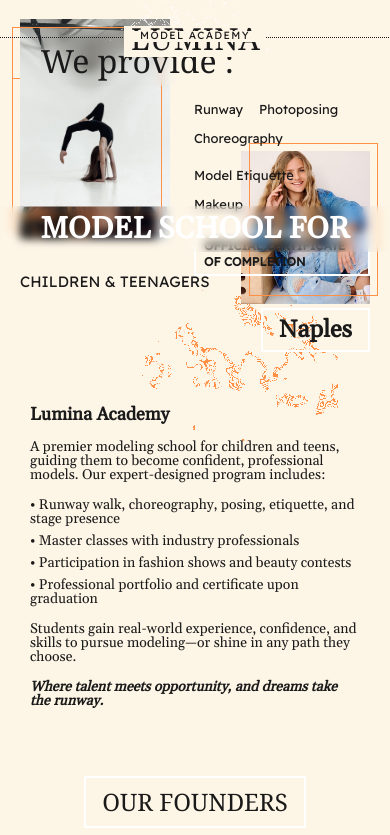
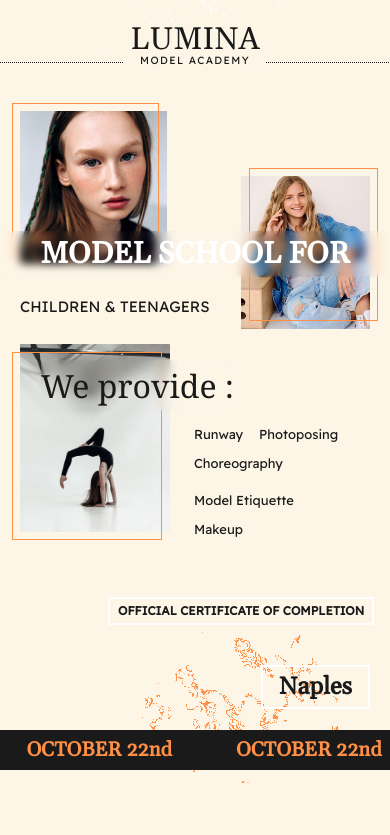
Before and after one commit to shanehobson/lumina, a Next.js app: page / in a window 390 px wide. Shown: the top 835 px of the page. Built offline with nearby package versions, Linux system fonts and the light colour scheme.

Commit message:
MObile styles

```diff
--- a/src/app/globals.css
+++ b/src/app/globals.css
@@ -76,4 +76,129 @@
       margin-left: -70px !important;
     }
   }
+
+  /* Media query for screens < 1050px */
+  @media (max-width: 1049px) {
+    /* Move October 22nd banner down more */
+    .october-banner-top {
+      margin-top: 50px !important;
+    }
+
+    /* Move mobile We provide section down by 60px */
+    .we-provide-mobile {
+      margin-top: 80px !important;
+    }
+
+    /* Move Naples text container up by 100px */
+    .naples-mobile-container {
+      margin-top: -100px !important;
+    }
+
+    /* Move Naples text up by 100px */
+    .naples-text-mobile {
+      bottom: 120px !important;
+    }
+
+    /* Move orange squiggles up by 20px */
+    .orange-squiggles-mobile {
+      transform: translateY(-30px) !important;
+    }
+
+    /* Remove LUMINA text downward translation on mobile and add space above */
+    .lumina-heading {
+      transform: translateY(0) !important;
+      margin-top: 25px !important;
+    }
+  }
+
+  /* Media query for screens <= 700px */
+  @media (max-width: 700px) {
+    /* Move Naples text down by 40px */
+    .naples-text-mobile {
+      bottom: 80px !important;
+    }
+
+    /* Move orange squiggles down slightly */
+    .orange-squiggles-mobile {
+      transform: translateY(-15px) !important;
+    }
+  }
+
+  /* Media query for screens < 570px */
+  @media (max-width: 569px) {
+    /* Move Naples text down by 20px more */
+    .naples-text-mobile {
+      bottom: 60px !important;
+    }
+  }
+
+  /* Media query for screens <= 550px */
+  @media (max-width: 550px) {
+    /* Move certificate text left to prevent wrapping */
+    .certificate-text-mobile {
+      margin-left: -10px !important;
+    }
+  }
+
+  /* Media query for screens <= 520px */
+  @media (max-width: 520px) {
+    /* Make top section taller */
+    .hero-section-container {
+      padding-bottom: 120px !important;
+    }
+
+    /* Move October 22nd banner up by 40px more (was 175px, now 135px) */
+    .october-banner-top {
+      margin-top: 135px !important;
+    }
+
+    /* Move Naples text down 40px total (was 205px, now 165px) */
+    .naples-text-mobile {
+      bottom: 165px !important;
+    }
+
+    /* Move orange squiggles down 25px (was -50px, now -25px) */
+    .orange-squiggles-mobile {
+      transform: translateY(-25px) !important;
+    }
+
+    /* Move Lumina Academy section up by 60px */
+    .lumina-academy-section {
+      margin-top: -60px !important;
+    }
+  }
+
+  /* Media query for screens < 470px */
+  @media (max-width: 469px) {
+    /* Make the image under "We provide" smaller */
+    .we-provide-mobile .relative.w-\\[40\\%\\] {
+      width: 32% !important;
+    }
+
+    /* Move certificate text left and make it 1px smaller */
+    .certificate-text-mobile {
+      margin-left: -20px !important;
+      font-size: 11px !important;
+    }
+  }
+
+  /* Media query for screens ≤ 440px */
+  @media (max-width: 440px) {
+    /* Move certificate text down 40px and left 66px, make 1px larger */
+    .certificate-text-mobile {
+      margin-left: -86px !important;
+      transform: translateY(50px) !important;
+      font-size: 12px !important;
+    }
+
+    /* Move Naples text down 10px */
+    .naples-text-mobile {
+      bottom: 155px !important;
+    }
+
+    /* Move October 22nd banner down 20px */
+    .october-banner-top {
+      margin-top: 155px !important;
+    }
+  }
 }
--- a/src/app/page.tsx
+++ b/src/app/page.tsx
@@ -19,7 +19,7 @@ export default function Home() {
                 />
               </div>
               <h1
-                className="font-gelasio font-normal text-[31.32px] min-[600px]:text-[33px] desktop:text-[52px] leading-none tracking-normal desktop:mb-0 desktop:pb-6 relative z-10 bg-lumina-cream"
+                className="font-gelasio font-normal text-[31.32px] min-[600px]:text-[33px] desktop:text-[52px] leading-none tracking-normal desktop:mb-0 desktop:pb-6 relative z-10 bg-lumina-cream lumina-heading"
                 style={{ transform: "translateY(26px)" }}
               >
                 LUMINA
@@ -152,8 +152,53 @@ export default function Home() {
             </div>
           </div>
 
+          {/* We Provide Section - Mobile Only (before October banner) */}
+          <div className="desktop:hidden mt-20 relative we-provide-mobile">
+            <div className="flex items-start gap-6">
+              {/* Left Image with border */}
+              <div className="relative w-[40%] min-w-[150px] aspect-[4/5]">
+                <div className="absolute inset-0 overflow-hidden">
+                  <Image
+                    src="/assets/9ec7bb2f03d7b306c00e807cba726828cff54d1c.jpg"
+                    alt="Model doing backbend in white studio"
+                    fill
+                    className="object-cover"
+                  />
+                </div>
+                <div className="absolute bottom-[-8px] left-[-8px] w-full h-full border border-[#ff9045] pointer-events-none"></div>
+                {/* We provide text overlay */}
+                <h3 className="absolute top-4 -right-16 text-[32px] min-[600px]:text-[36px] font-serif">
+                  <span className="backdrop-blur-sm px-0 py-0 inline-block">
+                    We provide :
+                  </span>
+                </h3>
+              </div>
+
+              {/* Right side text */}
+              <div className="flex-1 pt-20 max-w-xs">
+                <ul className="space-y-2 text-[13px] min-[600px]:text-[15px] font-readex font-normal">
+                  <li className="flex gap-4 sm:gap-8">
+                    <span>Runway</span>
+                    <span>Photoposing</span>
+                  </li>
+                  <li className="flex gap-4 sm:gap-8 flex-wrap">
+                    <span>Choreography</span>
+                    <span>Model Etiquette</span>
+                  </li>
+                  <li>Makeup</li>
+                  <li
+                    className="font-semibold text-xs min-[600px]:text-sm border-2 border-white px-2 py-1 inline-block whitespace-nowrap certificate-text-mobile"
+                    style={{ transform: "translateY(10px)" }}
+                  >
+                    OFFICIAL&nbsp;CERTIFICATE&nbsp;OF&nbsp;COMPLETION
+                  </li>
+                </ul>
+              </div>
+            </div>
+          </div>
+
           {/* Scrolling October 22nd Banner */}
-          <div className="w-screen relative left-1/2 right-1/2 -ml-[50vw] -mr-[50vw] bg-lumina-dark py-1.5 overflow-hidden -mt-[340px]">
+          <div className="w-screen relative left-1/2 right-1/2 -ml-[50vw] -mr-[50vw] bg-lumina-dark py-1.5 overflow-hidden -mt-[340px] october-banner-top">
             <div className="animate-scroll whitespace-nowrap inline-flex">
               <span className="text-[#ff9045] font-gelasio font-bold text-xl min-[600px]:text-2xl mx-8">
                 OCTOBER 22nd
@@ -218,8 +263,8 @@ export default function Home() {
             </div>
           </div>
 
-          {/* We Provide Section */}
-          <div className="mt-20 desktop:mt-[90px] relative">
+          {/* We Provide Section - Desktop Only */}
+          <div className="hidden desktop:block mt-20 desktop:mt-[90px] relative we-provide-section">
             <div className="flex items-start gap-6 desktop:gap-40 desktop:justify-between desktop:max-w-fit desktop:mx-auto ">
               {/* Left Image with border */}
               <div className="relative w-[40%] min-w-[150px] aspect-[4/5] desktop:min-w-[360px] desktop:h-[460px] desktop:aspect-auto">
@@ -255,10 +300,10 @@ export default function Home() {
                   </li>
                   <li>Makeup</li>
                   <li
-                    className="font-semibold text-xs min-[600px]:text-sm desktop:text-2xl border-2 border-white px-2 py-1 inline-block desktop:whitespace-nowrap certificate-text"
+                    className="font-semibold text-xs min-[600px]:text-sm desktop:text-2xl border-2 border-white px-2 py-1 inline-block whitespace-nowrap certificate-text"
                     style={{ transform: "translateY(10px)" }}
                   >
-                    OFFICIAL CERTIFICATE OF COMPLETION
+                    OFFICIAL&nbsp;CERTIFICATE&nbsp;OF&nbsp;COMPLETION
                   </li>
                 </ul>
               </div>
@@ -267,13 +312,13 @@ export default function Home() {
         </section>
 
         {/* Naples text container */}
-        <div className="lg-container:max-w-[1050px] lg-container:mx-auto relative pt-1 desktop:pt-[-8px] desktop:hidden">
+        <div className="lg-container:max-w-[1050px] lg-container:mx-auto relative pt-1 desktop:pt-[-8px] desktop:hidden naples-mobile-container">
           {/* Naples text with squiggles background */}
-          <div className="absolute bottom-[20px] min-[600px]:bottom-[70px] desktop:bottom-[30px] right-0 desktop:right-[0px]">
+          <div className="absolute bottom-[20px] min-[600px]:bottom-[70px] desktop:bottom-[30px] right-0 desktop:right-[0px] naples-text-mobile">
             <div className="relative mr-5">
               {/* Orange squiggles background */}
               <div
-                className="absolute -top-40 -bottom-60 -left-52 right-8 desktop:-top-60 desktop:-bottom-80 desktop:-left-80 desktop:-right-20 -z-20"
+                className="absolute -top-40 -bottom-60 -left-52 right-8 desktop:-top-60 desktop:-bottom-80 desktop:-left-80 desktop:-right-20 -z-20 orange-squiggles-mobile"
                 style={{ transform: "translateY(-10px)" }}
               >
                 <Image
@@ -295,7 +340,7 @@ export default function Home() {
         </div>
 
         {/* Lumina Academy Section */}
-        <section className="lg-container:max-w-[1050px] lg-container:mx-auto px-5 pt-6 pb-10 desktop:hidden">
+        <section className="lg-container:max-w-[1050px] lg-container:mx-auto px-5 pt-6 pb-10 desktop:hidden lumina-academy-section">
           <div className="p-2.5">
             <h2 className="font-gelasio font-semibold text-lg min-[600px]:text-xl desktop:text-[40px] leading-none mb-4 desktop:mb-16 desktop:mt-12 desktop:relative desktop:w-fit">
               {/* Oval gradient background - desktop only */}
```
